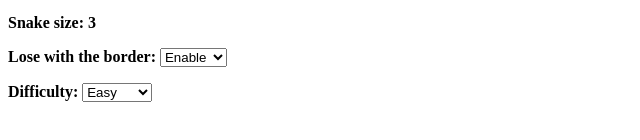
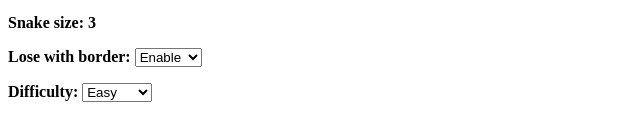
Before and after one commit to Andy7470/SnakeJS, a plain HTML site: page index.html in a window 1280 px wide. Shown: the part 354-494 px from the top of the page, 0-640 px from the left. Drawn offline with Linux system fonts and the light colour scheme.

Commit message:
Update index.html

```diff
--- a/index.html
+++ b/index.html
@@ -10,7 +10,7 @@
 	<p><b>Snake size:</b> <b id="snakeSize"></b></p>
 
 <p>
-	<b>Lose with the border:</b>
+	<b>Lose with border:</b>
 	<select id="mode" required>
 		<option value="1">Enable</option>
   		<option value="2">Disable</option>
```
